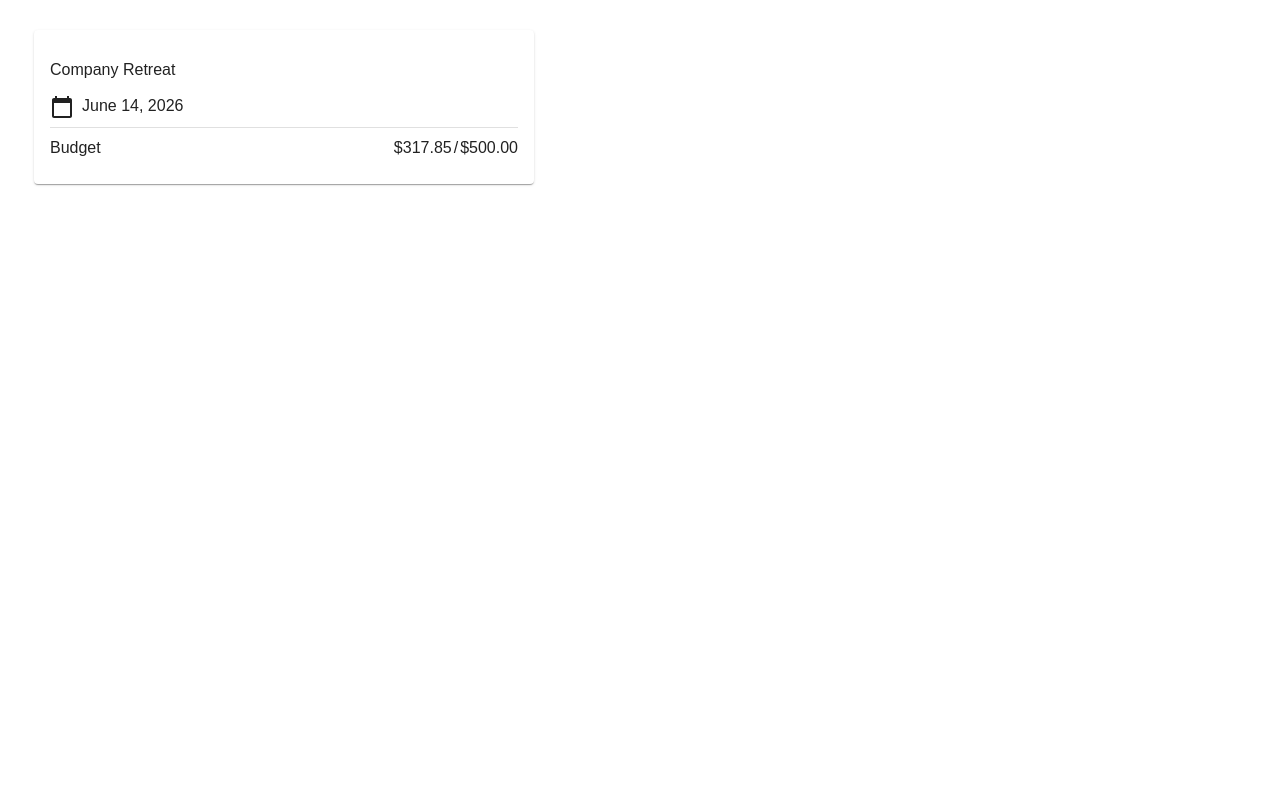
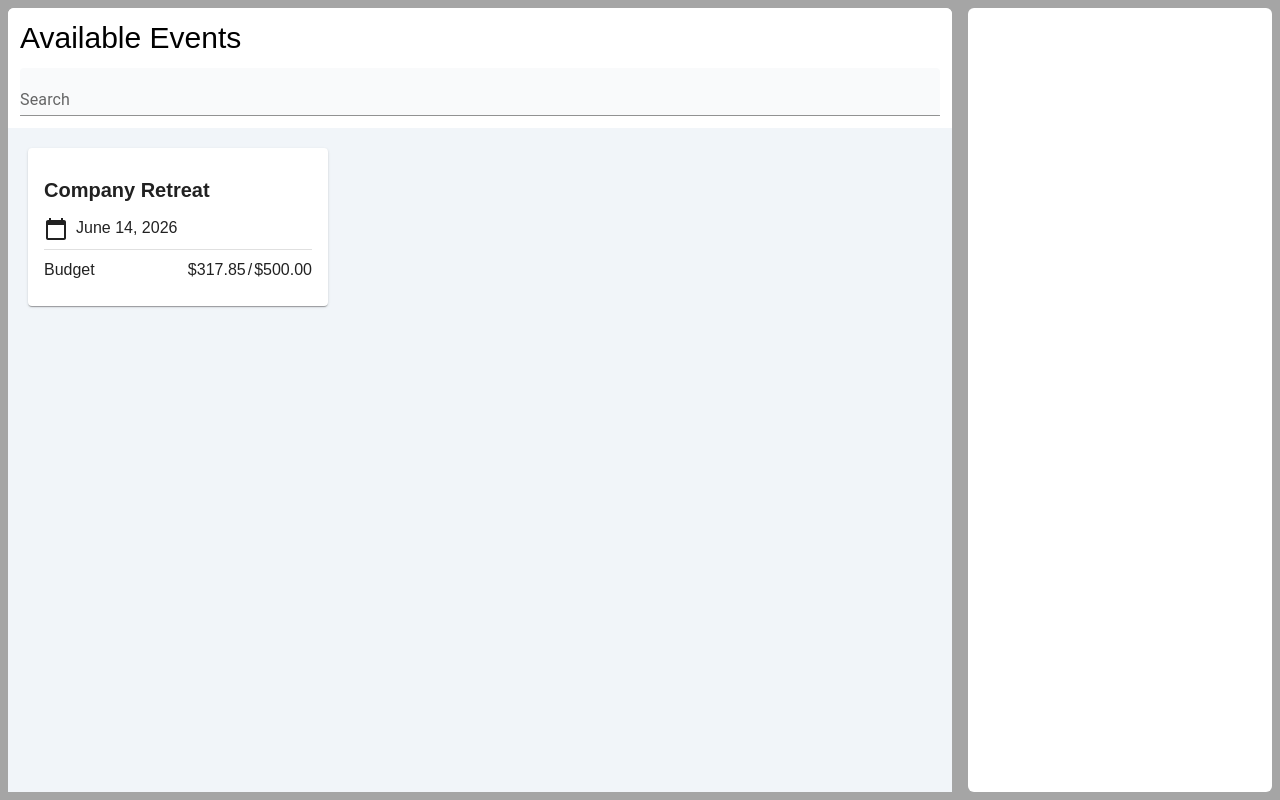
Before and after one commit to sinotten/MessingWithReact, a Next.js app: page /home in a window 1280 px wide. Built offline with nearby package versions, Linux system fonts and the light colour scheme.

Commit message:
layout of dashboard
creating the layout for the dashboard or homepage

```diff
--- a/app/globals.css
+++ b/app/globals.css
@@ -1,7 +1,7 @@
 @import "tailwindcss";
 
 :root {
-  --background: #ffffff;
+  --background: #a5a5a5;
   --foreground: #9c9c9c;
 }
 
@@ -15,8 +15,12 @@
 @media (prefers-color-scheme: dark) {
   :root {
     --background: #9c9c9c;
-    --foreground: #ededed;
+    --foreground: ##9c9c9c;
   }
+}
+
+* {
+  box-sizing: border-box;
 }
 
 body {
--- a/app/home/page.tsx
+++ b/app/home/page.tsx
@@ -1,14 +1,31 @@
-import { Container, Box } from "@mui/material";
+import { Container, Box, TextField } from "@mui/material";
 import { EventDashboardSummary } from "../../components/Events/EventDashboardSummary";
+import EventDashboardHeader from "../../components/Events/EventDashboardHeader";
 
 export default function Page() {
   return (
-    <div className="pt-5">
-      <Container maxWidth="xl">
-        <Box sx={{ bgcolor: "white", padding: '10px' }}>
-          <EventDashboardSummary />
-        </Box>
-      </Container>
+    //large outer box
+    <div className="flex w-screen h-screen">
+      {/*left side */}
+      <div className="w-3/4 h-full p-2">
+      {/* left side inner card */}
+        <div className="flex flex-col bg-white rounded-md w-full h-full" >
+          <div className="w-full">
+            <EventDashboardHeader />
+          </div>
+          <div className="bg-slate-100 w-full h-full p-5">
+            <EventDashboardSummary />
+          </div>
+        </div>
+      </div>
+      {/*right side*/}
+      <div className="w-1/4 h-full p-2" >
+
+        {/*right side inner card */}
+        <div className="bg-white rounded-md w-full h-full">
+
+        </div>
+      </div>
     </div>
 
 );
--- /dev/null
+++ b/components/Events/EventDashboardHeader.jsx
@@ -0,0 +1,14 @@
+import { Box, TextField } from "@mui/material";
+
+export default function EventDashboardHeader(){
+    return(
+        <div className="bg-white p-3 rounded-t-md">
+          <div className="mb-3 text-black">
+            <span className="text-3xl">Available Events</span>
+          </div>
+          <div className="bg-gray-50 w-full h-fit rounded-sm">
+            <TextField sx={{ width: "100%" }} label="Search" variant="standard"/>
+          </div>
+        </div>
+    );
+}
--- a/components/Events/EventDashboardSummary.jsx
+++ b/components/Events/EventDashboardSummary.jsx
@@ -9,11 +9,11 @@ export function EventDashboardSummary(){
         <div>
             <Card sx={{
                 minWidth: 300,
-                maxWidth: 500
+                maxWidth: 300
              }}>
                 <CardContent>
                     <Box className="pb-2">
-                        <div className="py-3">
+                        <div className="py-3 text-xl font-bold">
                             <h2>Company Retreat</h2>
                         </div>
                         <div className="flex">
```
